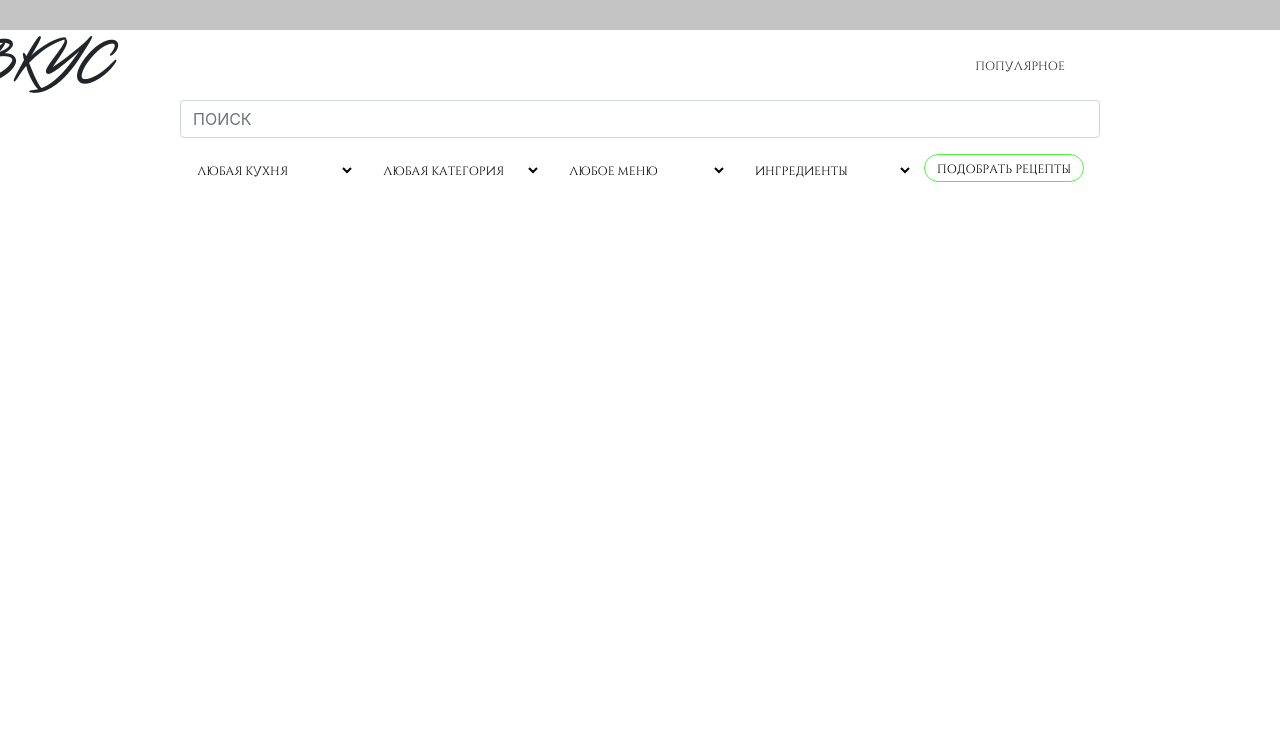
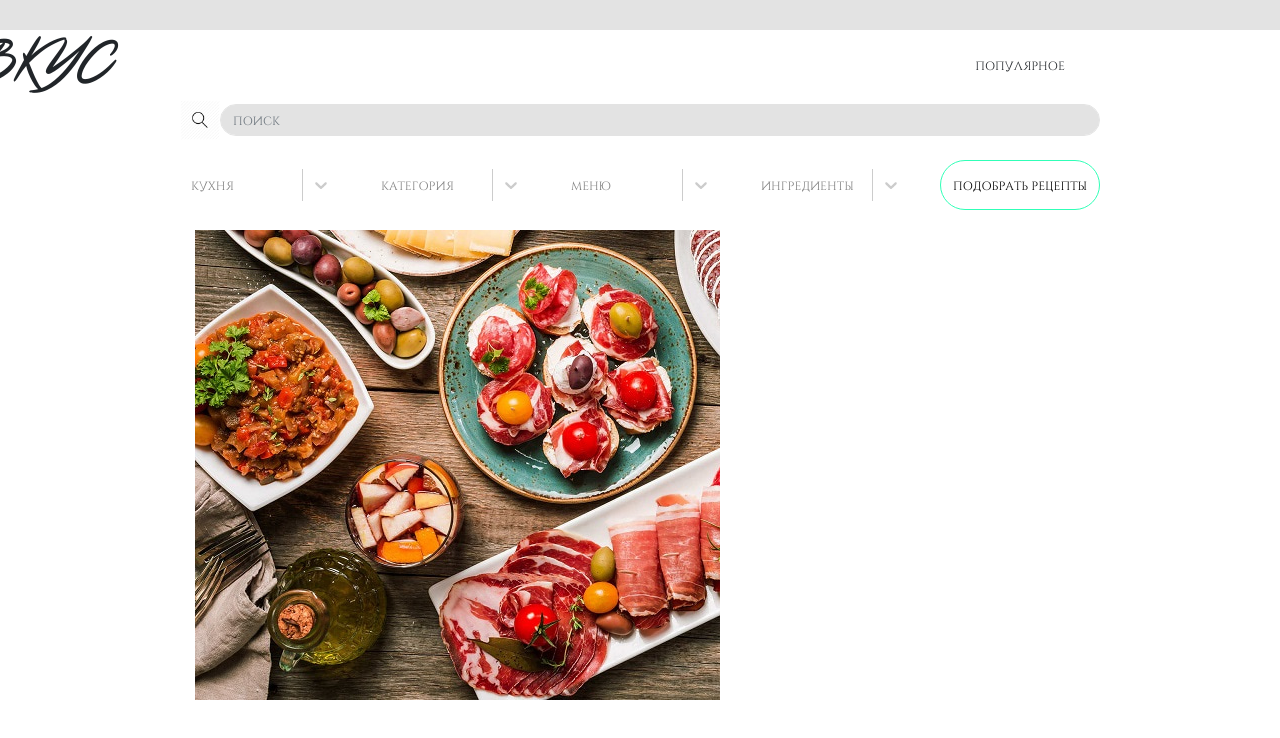
Before and after one commit to chernishow-dima/cookerybook, a React (Create React App) app in the folder frontend_book-of-recipe/: page / in a window 1280 px wide. Shown: the top 738 px of the page. Built offline with nearby package versions, Linux system fonts and the light colour scheme.

Commit message:
Added dropdown buttons of search field

```diff
--- a/frontend_book-of-recipe/package.json
+++ b/frontend_book-of-recipe/package.json
@@ -7,7 +7,8 @@
     "react": "^16.12.0",
     "react-bootstrap": "^1.0.0-beta.16",
     "react-dom": "^16.12.0",
-    "react-scripts": "3.2.0"
+    "react-scripts": "3.2.0",
+    "react-select": "^3.0.8"
   },
   "scripts": {
     "start": "react-scripts start",
--- a/frontend_book-of-recipe/src/App.js
+++ b/frontend_book-of-recipe/src/App.js
@@ -3,8 +3,8 @@ import { Container } from 'react-bootstrap';
 import Header from "./components/header"
 import './App.css';
 import Navbar from './components/navbar';
-import SearchForm from './components/searchform'
-
+import SearchForm from './components/searchform';
+import PopularMainItem from './components/popularmainitem'
 function App() {
   return (
     <>
@@ -12,12 +12,13 @@ function App() {
       <Container>
         <Navbar />
         <SearchForm />
+        <PopularMainItem />
       </Container>
       <link
         rel="stylesheet"
         href="https://maxcdn.bootstrapcdn.com/bootstrap/4.3.1/css/bootstrap.min.css"
         integrity="sha384-ggOyR0iXCbMQv3Xipma34MD+dH/1fQ784/j6cY/iJTQUOhcWr7x9JvoRxT2MZw1T"
-        crossorigin="anonymous"
+        crossOrigin="anonymous"
       />
     </>
   );
--- a/frontend_book-of-recipe/src/components/header.css
+++ b/frontend_book-of-recipe/src/components/header.css
@@ -1,4 +1,4 @@
 .header{
     height: 30px;
-    background-color: #c4c4c4;
+    background-color: #e3e3e3;
 }
--- /dev/null
+++ b/frontend_book-of-recipe/src/components/popularmainitem.css
@@ -0,0 +1,4 @@
+.img-container{
+  width: 100%;
+  overflow: hidden;
+}
--- /dev/null
+++ b/frontend_book-of-recipe/src/components/popularmainitem.jsx
@@ -0,0 +1,21 @@
+import React, { Component } from 'react';
+import { Row, Col, Container } from 'react-bootstrap';
+import './popularmainitem.css';
+
+export default class PopularMainItem extends Component {
+  state = {}
+  render() {
+    return (
+      <Row>
+        <Col lg={1}></Col>
+        <Col lg={6}>
+          <Container className="img-container">
+            <img src="./img/meet.jpg" alt="" />
+          </Container>
+        </Col>
+        <Col lg={4}></Col>
+        <Col lg={1}></Col>
+      </Row>
+    );
+  }
+}
--- a/frontend_book-of-recipe/src/components/searchform.css
+++ b/frontend_book-of-recipe/src/components/searchform.css
@@ -1,20 +1,43 @@
 .my_btn{
+  width: 100%;
+  height: 50px;
   font-family: "Cinzel";
-  color: rgba(0, 0, 0, 1) !important;
-  background-color: #FFFFFF !important;
+  color: rgba(0, 0, 0, 1);
+  background-color: #FFFFFF;
+  font-size: 12px;
+  line-height: 14px;
+  border: 1px solid #30FFB7;
+  box-sizing: border-box;
+  border-radius: 30px;
+  padding: 0;
+  outline: none !important;
+  }
+
+  .input-field,.input-field:hover,.input-field:focus{
+  font-family: 'Cinzel' !important;
   font-size: 12px !important;
   line-height: 14px !important;
-  border: 1px solid #4DF23F !important;
-  box-sizing: border-box !important;
   border-radius: 30px !important;
-}
+  box-shadow: none !important;
+  border-color: #e3e3e3 !important;
+  background-color: #e3e3e3 !important;
+  height: 40px;
+  }
 
-.my_btn_dd{
-  font-family: "Cinzel";
-  color: rgba(0, 0, 0, 1) !important;
-  background-color: #FFFFFF !important;
-  font-size: 12px !important;
-  line-height: 14px !important;
-  border: 1px solid rgba(0, 0, 0, 0) !important;
-  box-sizing: border-box !important;
-}
+
+  .form-line{
+  margin: 20px 0 20px 0;
+  display: flex;
+  align-items: center;
+  align-content: center;
+  }
+
+  .input-field-container{
+  display: flex;
+  align-items: center;
+  }
+
+  .input-field-container img{
+  height: 40px;
+  width: 40px;
+  }
--- a/frontend_book-of-recipe/src/components/searchform.jsx
+++ b/frontend_book-of-recipe/src/components/searchform.jsx
@@ -1,50 +1,142 @@
 import React, { Component } from 'react';
-import { Form, Button, Row, Col, DropdownButton, Dropdown } from 'react-bootstrap';
+import { Form, Button, Row, Col } from 'react-bootstrap';
+import Select from 'react-select';
+
 import './searchform.css'
+
+const options = [
+  { value: 'chocolate', label: 'Chocolate' },
+  { value: 'strawberry', label: 'Strawberry' },
+  { value: 'vanilla', label: 'Vanilla' },
+];
+
+const customStyles = {
+
+  option: (provided, state) => ({
+    ...provided,
+    color: "#000",
+    textAlign: "center",
+    backgroundColor: state.isSelected ? "#30FFB7" : "#fff",
+    padding: 2,
+    "&:hover": {
+      backgroundColor: "#30FFB7",
+    }
+  }),
+
+  control: (base, state) => ({
+    ...base,
+    width: "100%",
+    height: "50px",
+    fontFamily: 'Cinzel',
+    fontSize: "12px",
+    lineHeight: "14px",
+    borderColor: state.isFocused ? "#30FFB7" : "#fff",
+    boxShadow: null,
+
+    "&:hover": {
+      borderColor: "#30FFB7"
+    },
+    "&:focus": {
+      borderColor: "#30FFB7"
+    }
+  })
+};
+
 export default class SearchForm extends Component {
-  state = {}
+
+  state = {
+    selectedOption_kitchen: null,
+    selectedOption_category: null,
+    selectedOption_menu: null,
+    selectedOption_ingredients: null,
+  };
+
+  handleChange_kitchen = selectedOption_kitchen => {
+    this.setState(
+      { selectedOption_kitchen },
+      () => console.log(`Option selected:`, this.state.selectedOption_kitchen)
+    );
+  };
+  handleChange_category = selectedOption_category => {
+    this.setState(
+      { selectedOption_category },
+      () => console.log(`Option selected:`, this.state.selectedOption_category)
+    );
+  };
+  handleChange_menu = selectedOption_menu => {
+    this.setState(
+      { selectedOption_menu },
+      () => console.log(`Option selected:`, this.state.selectedOption_menu)
+    );
+  };
+  handleChange_ingredients = selectedOption_ingredients => {
+    this.setState(
+      { selectedOption_ingredients },
+      () => console.log(`Option selected:`, this.state.selectedOption_ingredients)
+    );
+  };
+
   render() {
+    const { selectedOption_category, selectedOption_ingredients, selectedOption_kitchen, selectedOption_menu } = this.state;
     return (
-      <Row>
-        <Col lg={1}></Col>
-        <Col lg={10}>
-          <Form>
-            <Form.Group controlId="formBasicEmail">
-              <Form.Control type='input' placeholder="ПОИСК" />
-            </Form.Group>
-            <Form.Row>
-              <Form.Group as={Col} controlId="formGridState">
-                <Form.Control className="my_btn_dd" as="select">
-                  <option>ЛЮБАЯ КУХНЯ</option>
-                  <option>...</option>
-                </Form.Control>
-              </Form.Group>
-              <Form.Group as={Col} controlId="formGridState">
-                <Form.Control className="my_btn_dd" as="select">
-                  <option>ЛЮБАЯ КАТЕГОРИЯ</option>
-                  <option>...</option>
-                </Form.Control>
-              </Form.Group>
-              <Form.Group as={Col} controlId="formGridState">
-                <Form.Control className="my_btn_dd" as="select">
-                  <option>ЛЮБОЕ МЕНЮ</option>
-                  <option>...</option>
-                </Form.Control>
-              </Form.Group>
-              <Form.Group as={Col} controlId="formGridState">
-                <Form.Control className="my_btn_dd" as="select">
-                  <option>ИНГРЕДИЕНТЫ</option>
-                  <option>...</option>
-                </Form.Control>
-              </Form.Group>
-              <Form.Group as={Col}>
-                <Button type="submit" className="my_btn">ПОДОБРАТЬ РЕЦЕПТЫ</Button>
-              </Form.Group>
-            </Form.Row>
-          </Form >
-        </Col>
-        <Col lg={1}></Col>
-      </Row >
+      <>
+        <Row>
+          <Col lg={1}></Col>
+          <Col lg={10}>
+            <div className="input-field-container">
+              <img src="./img/search.png" alt="" />
+              <Form.Control type='input' placeholder="ПОИСК" className="input-field" />
+            </div>
+          </Col>
+          <Col lg={1}></Col>
+        </Row>
+        <Row className="form-line">
+          <Col lg={1}></Col>
+          <Col lg={2}>
+            <Select
+              value={selectedOption_kitchen}
+              styles={customStyles}
+              indicatorSeparator={false}
+              placeholder={"КУХНЯ"}
+              options={options}
+              onChange={this.handleChange_kitchen}
+            />
+
+          </Col>
+          <Col lg={2}>
+            <Select
+              value={selectedOption_category}
+              styles={customStyles}
+              indicatorSeparator={false}
+              placeholder={"КАТЕГОРИЯ"}
+              options={options}
+              onChange={this.handleChange_category}
+            />
+          </Col>
+          <Col lg={2}>
+            <Select
+              value={selectedOption_menu}
+              styles={customStyles}
+              indicatorSeparator={false}
+              placeholder={"МЕНЮ"}
+              options={options}
+              onChange={this.handleChange_menu}
+            />
+          </Col>
+          <Col lg={2}>
+            <Select
+              value={selectedOption_ingredients}
+              styles={customStyles}
+              indicatorSeparator={false}
+              placeholder={"ИНГРЕДИЕНТЫ"}
+              options={options}
+              onChange={this.handleChange_ingredients}
+            />
+          </Col>
+          <Col lg={2}><Button bsPrefix="my_btn">ПОДОБРАТЬ РЕЦЕПТЫ</Button></Col>
+          <Col lg={1}></Col>
+        </Row>
+      </>
     );
   }
 }
```
Also changed, not shown: 1 other file (tests, documents, lock files or other folders).
